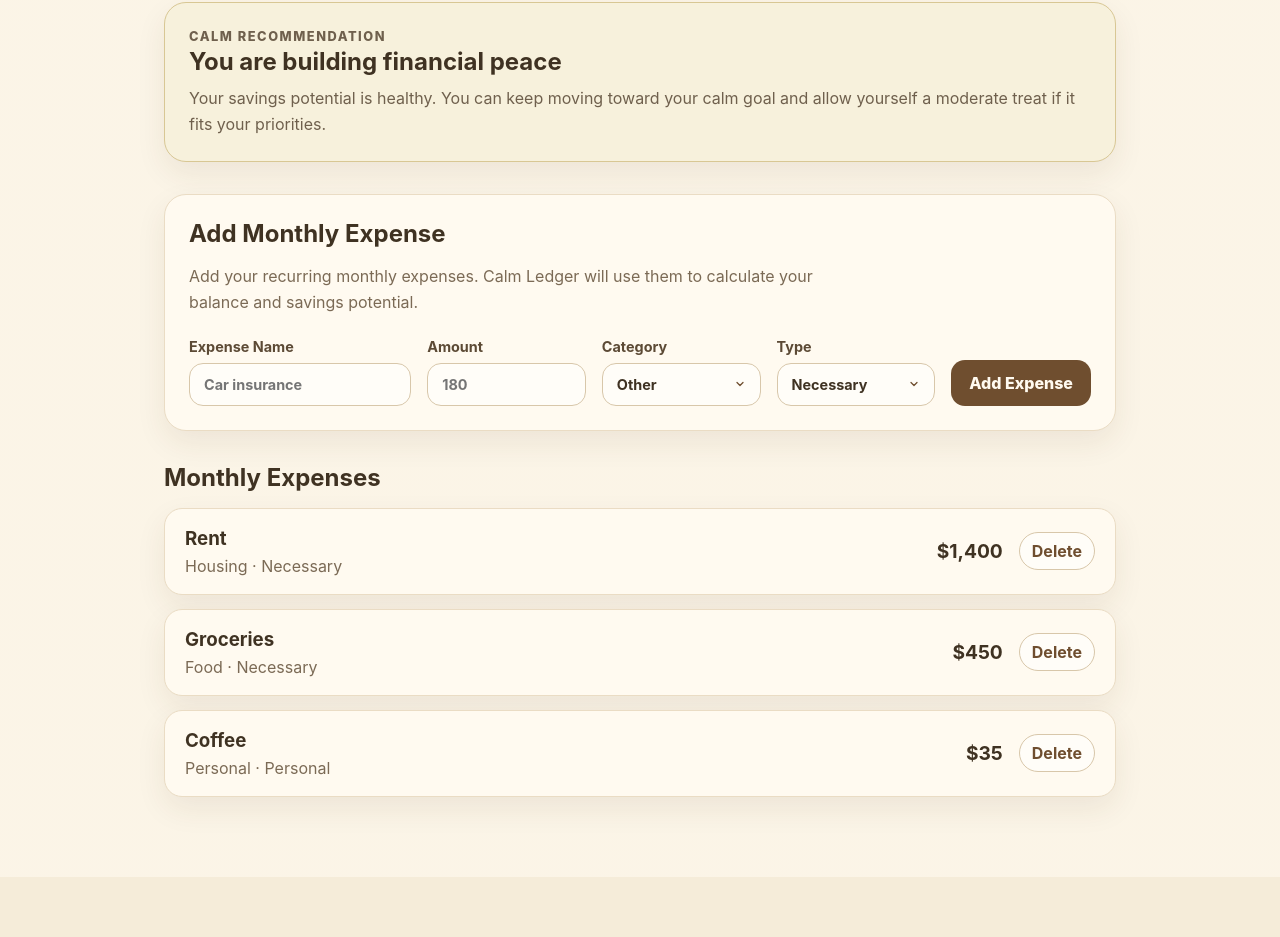
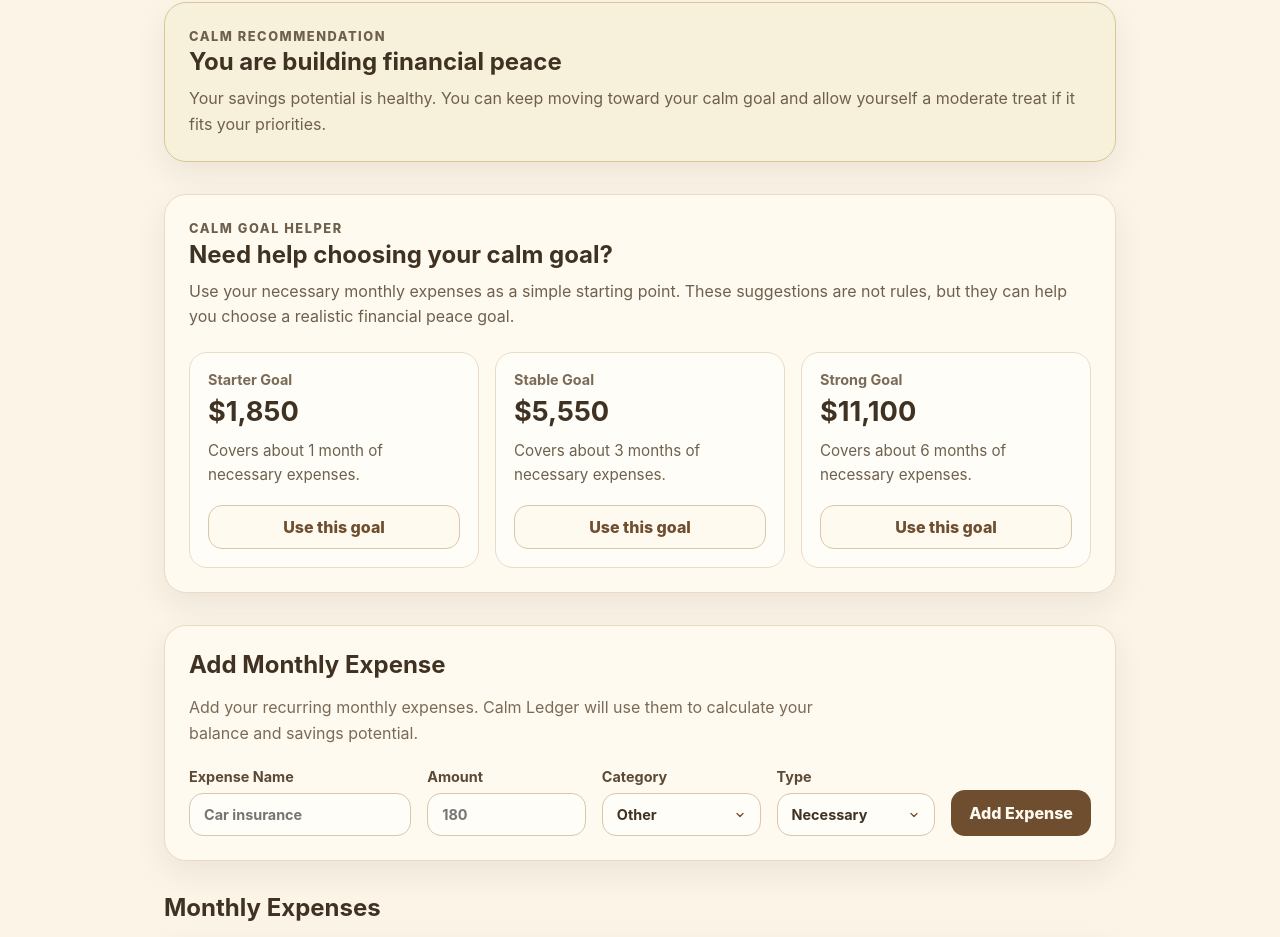
Before and after one commit to NachoColazo/calm-ledger, a React (Vite) app: page / in a window 1280 px wide. Shown: the part 912-1849 px from the top of the page. Before the commit the page ends 1789 px from the top, so only its background shows below. Built offline with nearby package versions, Linux system fonts and the light colour scheme.

Commit message:
Add calm goal helper

```diff
--- a/src/App.css
+++ b/src/App.css
@@ -337,6 +337,98 @@
   border-color: #d8a58b;
 }
 
+.goal-helper {
+  margin-bottom: 32px;
+  background: #fffaf0;
+  border: 1px solid #eadcc4;
+  border-radius: 22px;
+  padding: 24px;
+  box-shadow: 0 12px 30px rgba(77, 57, 30, 0.08);
+}
+
+.goal-helper-header {
+  margin-bottom: 22px;
+}
+
+.goal-helper-label {
+  margin: 0 0 8px;
+  font-size: 0.8rem;
+  text-transform: uppercase;
+  letter-spacing: 0.12em;
+  font-weight: 800;
+  color: #8a6f47;
+}
+
+.goal-helper h2 {
+  margin: 0 0 10px;
+  color: #3f3222;
+}
+
+.goal-helper p {
+  margin: 0;
+  color: #6f604d;
+  line-height: 1.6;
+}
+
+.goal-options {
+  display: grid;
+  grid-template-columns: repeat(3, 1fr);
+  gap: 16px;
+}
+
+.goal-option-card {
+  display: flex;
+  flex-direction: column;
+  justify-content: space-between;
+  gap: 18px;
+  background: #fffdf8;
+  border: 1px solid #eadcc4;
+  border-radius: 18px;
+  padding: 18px;
+}
+
+.goal-option-card span {
+  display: block;
+  margin-bottom: 8px;
+  color: #7b6a55;
+  font-size: 0.9rem;
+  font-weight: 700;
+}
+
+.goal-option-card strong {
+  display: block;
+  margin-bottom: 10px;
+  color: #3f3222;
+  font-size: clamp(1.35rem, 3vw, 1.7rem);
+  line-height: 1.2;
+  overflow-wrap: anywhere;
+}
+
+.goal-option-card p {
+  font-size: 0.95rem;
+}
+
+.secondary-button {
+  border: 1px solid #d8c7aa;
+  border-radius: 14px;
+  padding: 11px 14px;
+  background: #fffaf0;
+  color: #6f4e2f;
+  font-weight: 800;
+  cursor: pointer;
+}
+
+.secondary-button:hover {
+  background: #f4e5cb;
+}
+
+.goal-helper-empty {
+  background: #fffdf8;
+  border: 1px dashed #d8c7aa;
+  border-radius: 18px;
+  padding: 18px;
+}
+
 @media (max-width: 900px) {
   .expense-form-grid {
     grid-template-columns: repeat(2, 1fr);
@@ -344,6 +436,10 @@
 
   .primary-button {
     width: 100%;
+  }
+
+  .goal-options {
+    grid-template-columns: 1fr;
   }
 }
 
--- a/src/App.tsx
+++ b/src/App.tsx
@@ -4,6 +4,7 @@
 import MonthlySnapshotForm from "./components/MonthlySnapshotForm";
 import SummaryCards from "./components/SummaryCards";
 import RecommendationBox from "./components/RecommendationBox";
+import CalmGoalHelper from "./components/CalmGoalHelper";
 import ExpenseForm from "./components/ExpenseForm";
 import ExpenseList from "./components/ExpenseList";
 import { translations, type Language } from "./translations";
@@ -97,6 +98,16 @@
     });
   }
 
+  function handleSelectCalmGoal(goalAmount: number) {
+    setFinanceData({
+      ...financeData,
+      goal: {
+        ...financeData.goal,
+        calmGoal: goalAmount,
+      },
+    });
+  }
+
   function handleAddExpense(newExpense: Expense) {
     setFinanceData({
       ...financeData,
@@ -138,6 +149,12 @@
 
       <RecommendationBox recommendation={recommendation} t={t.recommendation} />
 
+      <CalmGoalHelper
+        summary={summary}
+        t={t.calmGoalHelper}
+        onSelectGoal={handleSelectCalmGoal}
+      />
+
       <ExpenseForm t={t} onAddExpense={handleAddExpense} />
 
       <ExpenseList
--- /dev/null
+++ b/src/components/CalmGoalHelper.tsx
@@ -0,0 +1,74 @@
+import type { TranslationContent } from "../translations";
+import type { FinanceSummary } from "../types";
+import { formatCurrency } from "../utils/formatters";
+
+interface CalmGoalHelperProps {
+  summary: FinanceSummary;
+  t: TranslationContent["calmGoalHelper"];
+  onSelectGoal: (goalAmount: number) => void;
+}
+
+function CalmGoalHelper({ summary, t, onSelectGoal }: CalmGoalHelperProps) {
+  const necessaryExpenses = summary.necessaryExpenses;
+
+  const goalOptions = [
+    {
+      id: "starter",
+      title: t.starterTitle,
+      months: 1,
+      description: t.starterDescription,
+    },
+    {
+      id: "stable",
+      title: t.stableTitle,
+      months: 3,
+      description: t.stableDescription,
+    },
+    {
+      id: "strong",
+      title: t.strongTitle,
+      months: 6,
+      description: t.strongDescription,
+    },
+  ];
+
+  return (
+    <section className="goal-helper">
+      <div className="goal-helper-header">
+        <p className="goal-helper-label">{t.label}</p>
+        <h2>{t.title}</h2>
+        <p>{t.description}</p>
+      </div>
+
+      {necessaryExpenses <= 0 ? (
+        <p className="goal-helper-empty">{t.emptyState}</p>
+      ) : (
+        <div className="goal-options">
+          {goalOptions.map((option) => {
+            const goalAmount = necessaryExpenses * option.months;
+
+            return (
+              <article className="goal-option-card" key={option.id}>
+                <div>
+                  <span>{option.title}</span>
+                  <strong>{formatCurrency(goalAmount)}</strong>
+                  <p>{option.description}</p>
+                </div>
+
+                <button
+                  className="secondary-button"
+                  type="button"
+                  onClick={() => onSelectGoal(goalAmount)}
+                >
+                  {t.useGoal}
+                </button>
+              </article>
+            );
+          })}
+        </div>
+      )}
+    </section>
+  );
+}
+
+export default CalmGoalHelper;
--- a/src/translations.ts
+++ b/src/translations.ts
@@ -35,6 +35,20 @@
 
   recommendation: {
     label: string;
+  };
+
+  calmGoalHelper: {
+    label: string;
+    title: string;
+    description: string;
+    starterTitle: string;
+    starterDescription: string;
+    stableTitle: string;
+    stableDescription: string;
+    strongTitle: string;
+    strongDescription: string;
+    useGoal: string;
+    emptyState: string;
   };
 
   expenseForm: {
@@ -95,6 +109,22 @@
 
     recommendation: {
       label: "Calm Recommendation",
+    },
+
+    calmGoalHelper: {
+      label: "Calm Goal Helper",
+      title: "Need help choosing your calm goal?",
+      description:
+        "Use your necessary monthly expenses as a simple starting point. These suggestions are not rules, but they can help you choose a realistic financial peace goal.",
+      starterTitle: "Starter Goal",
+      starterDescription: "Covers about 1 month of necessary expenses.",
+      stableTitle: "Stable Goal",
+      stableDescription: "Covers about 3 months of necessary expenses.",
+      strongTitle: "Strong Goal",
+      strongDescription: "Covers about 6 months of necessary expenses.",
+      useGoal: "Use this goal",
+      emptyState:
+        "Add necessary expenses first so Calm Ledger can suggest a calm goal.",
     },
 
     expenseForm: {
@@ -170,6 +200,22 @@
       label: "Recomendación de calma",
     },
 
+    calmGoalHelper: {
+      label: "Ayuda para tu meta",
+      title: "¿Necesitás ayuda para elegir tu meta?",
+      description:
+        "Usá tus gastos mensuales necesarios como punto de partida. Estas sugerencias no son reglas, pero pueden ayudarte a elegir una meta de tranquilidad financiera más realista.",
+      starterTitle: "Meta inicial",
+      starterDescription: "Cubre aproximadamente 1 mes de gastos necesarios.",
+      stableTitle: "Meta estable",
+      stableDescription: "Cubre aproximadamente 3 meses de gastos necesarios.",
+      strongTitle: "Meta fuerte",
+      strongDescription: "Cubre aproximadamente 6 meses de gastos necesarios.",
+      useGoal: "Usar esta meta",
+      emptyState:
+        "Agregá gastos necesarios primero para que Calm Ledger pueda sugerir una meta.",
+    },
+
     expenseForm: {
       title: "Agregar gasto mensual",
       description:
```
